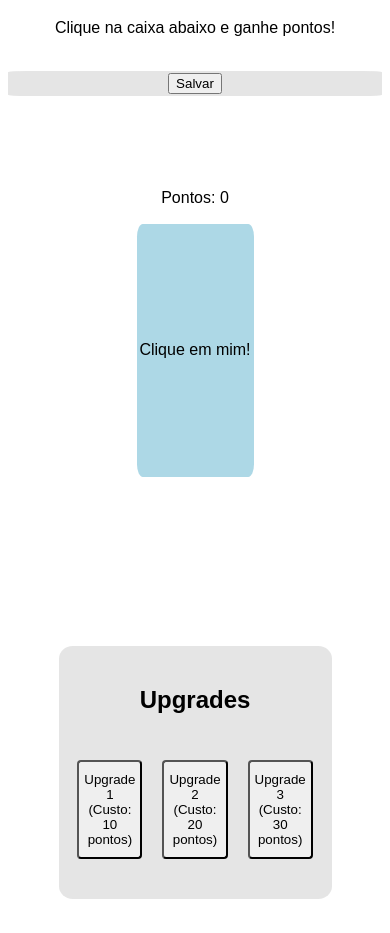
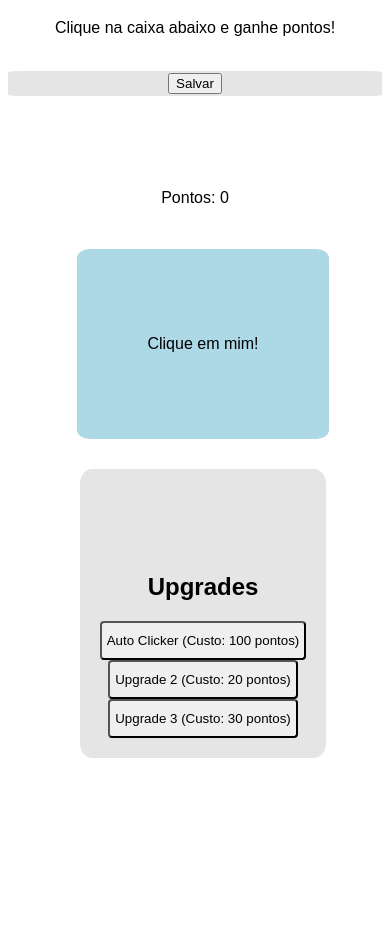
Before and after one commit to AlexMonte24/projeto-jogo-clicker, a plain HTML site: page index.html in a window 390 px wide. Shown: the part 61-994 px from the top of the page. After the commit the page ends 844 px from the top, so only its background shows below. Drawn offline with Linux system fonts and the light colour scheme.

Commit message:
arrumado responsividade + estilos, criado upgrade 1 (auto clicker)

```diff
--- a/index.html
+++ b/index.html
@@ -14,25 +14,23 @@
 
     <div id="menu">
         <button id="salvar">Salvar</button>
-
     </div>
 
     <div>
         <p id="pontos">Pontos: 0</p>
     </div>
 
-    <div class="caixa" id="botao">
-        <p>Clique em mim!</p>
-    </div>
+    <div class="container-principal">
+        <div class="caixa" id="botao">
+            <p>Clique em mim!</p>
+        </div>
 
-    <div id="menu_upgrade">
-        <h2>Upgrades</h2>
-        <div class="botoes-container">
-            <button class="botao-upgrade" id="upgrade1">Upgrade 1 (Custo: 10 pontos)</button>
+        <div id="menu-upgrade">
+            <h2>Upgrades</h2>
+            <button class="botao-upgrade" id="upgrade1">Auto Clicker (Custo: 100 pontos)</button>
             <button class="botao-upgrade" id="upgrade2">Upgrade 2 (Custo: 20 pontos)</button>
             <button class="botao-upgrade" id="upgrade3">Upgrade 3 (Custo: 30 pontos)</button>
         </div>
-
     </div>
 
     <script src="script.js"></script>
--- a/script.js
+++ b/script.js
@@ -1,7 +1,11 @@
 const botao = document.getElementById('botao')
+var upgrade1 = document.getElementById('upgrade1')
+var upgrade2 = document.getElementById('upgrade2')
+var upgrade3 = document.getElementById('upgrade3')
 var pontostela = document.getElementById('pontos')
 var salvar = document.getElementById('salvar')
 var pontos = 0
+var autoClicker = false;
 
 // Contador de pontos
 botao.addEventListener('click', function() {
@@ -14,18 +18,40 @@ window.addEventListener('load', function() {
     const pontosSalvos = localStorage.getItem('pontos');
     if (pontosSalvos) {
         pontos = parseInt(pontosSalvos, 10);
+        autoClicker = localStorage.getItem('autoClicker') === 'true';
+        if (autoClicker) {
+            iniciarAutoClicker();
+        }
         pontostela.innerHTML = `Pontos: ${pontos}`;
     }
 });
 
 // Função para salvar os pontos no localStorage
 salvar.addEventListener('click', function() {
-    if (pontos > 0) {
+    if (pontos > 0); {
         localStorage.setItem('pontos', pontos);
-        alert(`Pontos salvos: ${pontos}`);
-    } else {
-        alert('Nenhum ponto para salvar.');
+        localStorage.setItem('autoClicker', autoClicker);
+        alert(`Jogo salvo com sucesso!`);
     }
 })
 
-//
+upgrade1.addEventListener('click', function() {
+    if (pontos >= 10) {
+        pontos -= 10;
+        autoClicker = true;
+        iniciarAutoClicker();
+        pontostela.innerHTML = `Pontos: ${pontos}`;
+        alert('Auto Clicker comprado!');
+    } else {
+        alert('Pontos insuficientes para o Auto Clicker.');
+    }
+});
+
+function iniciarAutoClicker() {
+    if (autoClicker) {
+        setInterval(function() {
+            pontos = pontos + 0.1;
+            pontostela.innerHTML = `Pontos: ${pontos.toFixed(1)}`;
+        }, 1000); // Incrementa 1 ponto a cada segundo
+    }
+};
--- a/style.css
+++ b/style.css
@@ -1,3 +1,4 @@
+
 body {
     font-family: Arial, Helvetica, sans-serif;
 }
@@ -6,9 +7,30 @@ body {
     text-align: center;
 }
 
+#menu {
+    display: flex;
+    justify-content: center;
+    align-items: center;
+    height: 3vh;
+    margin-top: 4vh;
+    margin-bottom: -4vh;
+    background-color: rgba(190, 190, 190, 0.397);
+    border-radius: 5%;
+}
+
 #pontos {
     margin: 15vh;
     margin-bottom: -3vh;
+}
+
+.container-principal {
+    display: flex;
+    justify-content: center;
+    align-items: flex-start;
+    gap: 0; /* Espaço entre as divs */
+    width: 100%;
+    margin-top: 5vh;
+    min-width: 100vw;
 }
 
 .caixa {
@@ -16,8 +38,10 @@ body {
     justify-content: center;
     align-items: center;
     height: 30vh;
+    max-height: 20vh;
+    max-width: 30vw;
+    min-width: 30vw;
     width: 30vw;
-    margin: 20vh auto;
     margin-top: 5vh;
     background-color: lightblue;
     border-radius: 5%;
@@ -38,31 +62,27 @@ body {
     transform: translate(0px, 0px);
 }
 
-#menu {
-    display: flex;
-    justify-content: center;
-    align-items: center;
-    height: 3vh;
-    margin-top: 4vh;
-    margin-bottom: -4vh;
-    background-color: rgba(190, 190, 190, 0.397);
-    border-radius: 5%; }
-
-#menu_upgrade {
+#menu-upgrade {
+    position: fixed;
+    top: 25vh;
+    right: 3vw;
     display: flex;
     flex-direction: column;
     justify-content: flex-start;
     align-items: center;
-    margin: 4vh auto;
-    height: 30vh;
-    width: 70vw;
+    height: 45vh;
+    width: 15vw;
     padding: 20px;
+    padding-top: 10vh;
     background-color: rgba(190, 190, 190, 0.397);
     border-radius: 5%;
     box-sizing: border-box;
+
 }
 
-#menu_upgrade > h2 {
+
+
+#menu-upgrade > h2 {
     margin: 20px 0;
     text-align: center;
     width: 100%;
@@ -82,3 +102,43 @@ body {
     border-radius: 4px;
     cursor: pointer;
 }
+
+@media (max-width: 900px) {
+    .container-principal {
+        flex-direction: column;
+        align-items: center;
+        justify-content: center;
+        gap: 30px;
+    }
+    .caixa {
+        width: auto;
+        min-width: 0;
+        max-width: 100vw;
+        height: auto;
+        max-height: none;
+        margin-top: 3vh;
+        padding: 70px;
+        box-sizing: border-box;
+        flex: 0 1 auto;
+    }
+
+    #menu-upgrade {
+        position: static;
+        top: 25vh;
+        right: 3vw;
+        display: flex;
+        flex-direction: column;
+        justify-content: flex-start;
+        align-items: center;
+        max-width: 90vw;
+        max-height: none;
+        width: auto;
+        height: auto;
+        min-width: 0;
+        background-color: rgba(190, 190, 190, 0.397);
+        border-radius: 5%;
+        box-sizing: border-box;
+        flex: 0 1 auto;
+
+    }
+}
```
